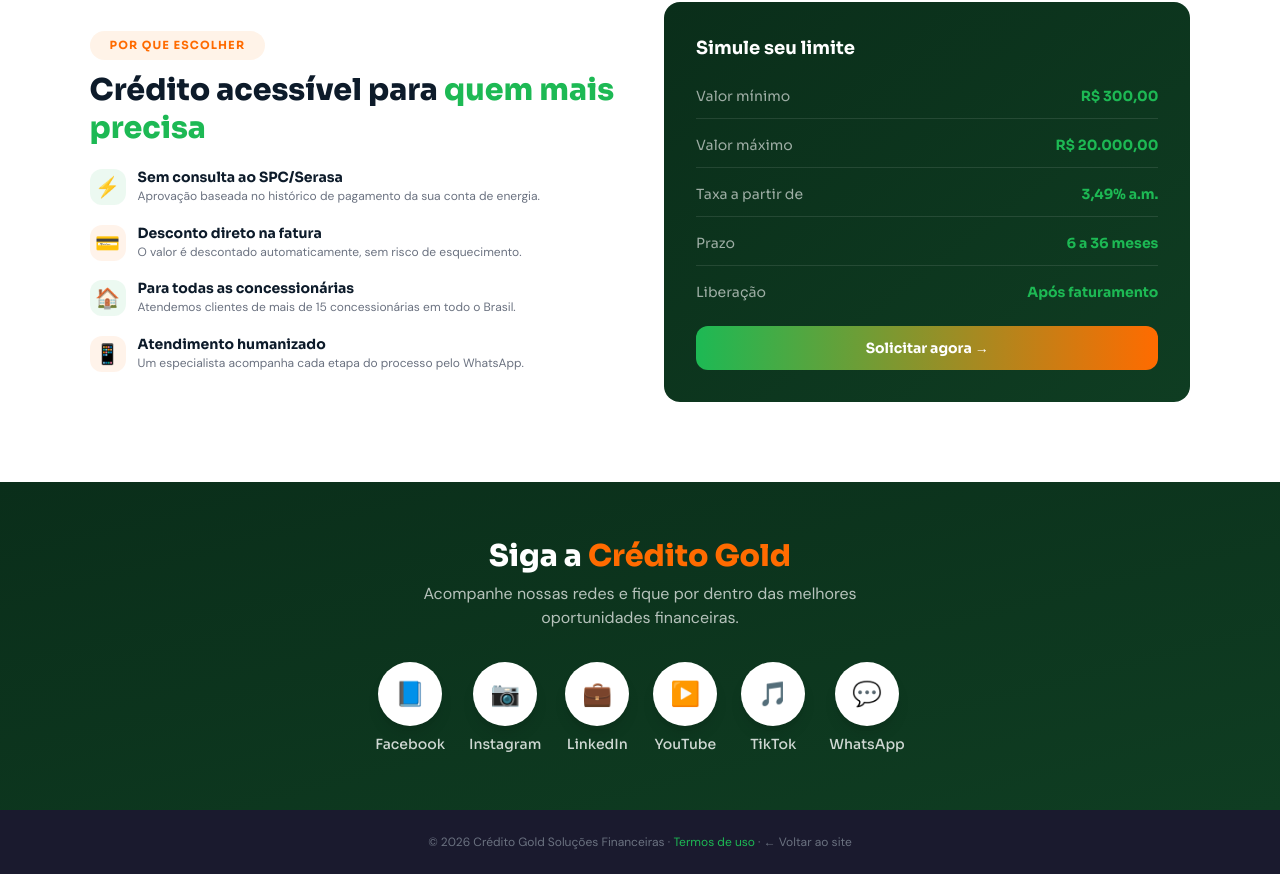
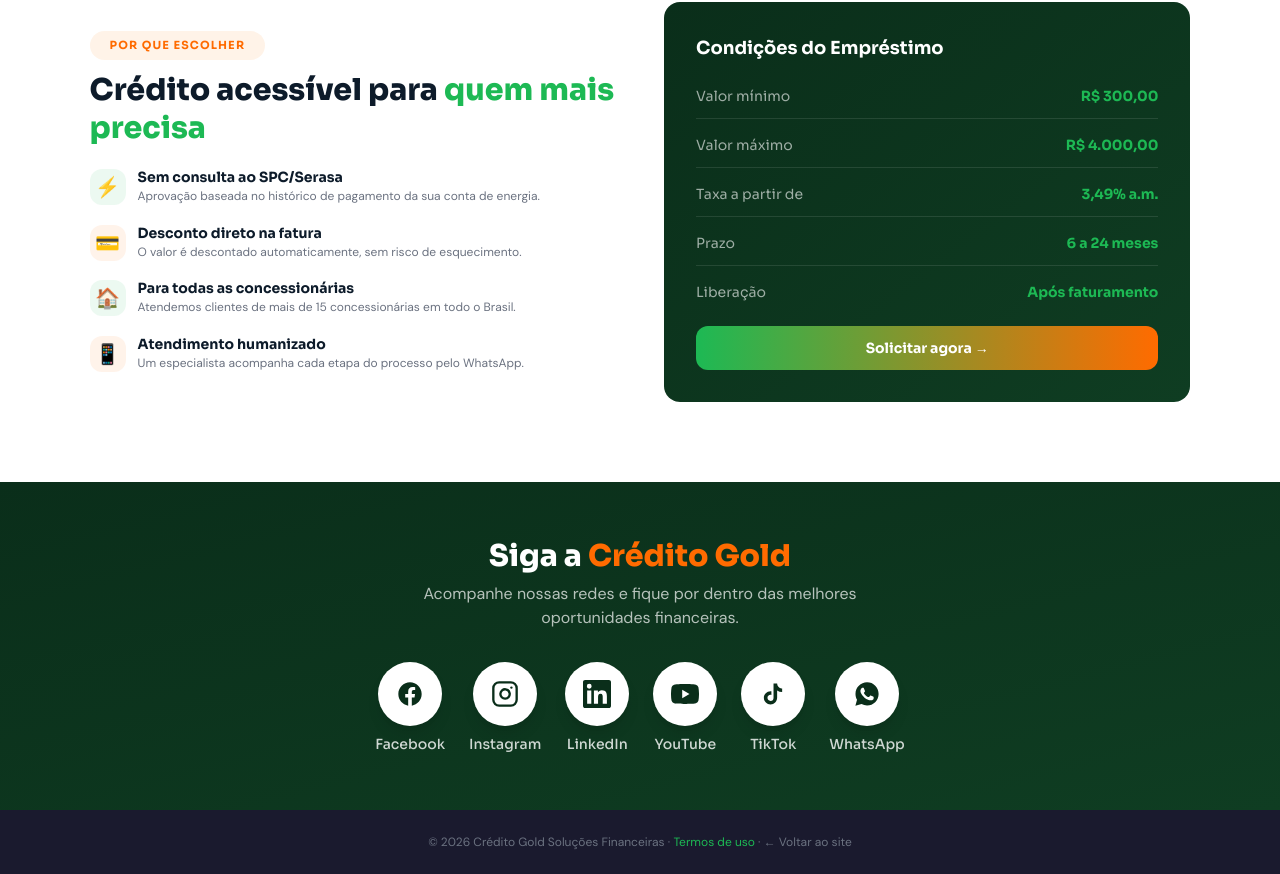
Before and after one commit to souzamarcelo9/credito-gold, a Next.js app: page /energia in a window 1280 px wide. Shown: the part 1378-2252 px from the top of the page. Built offline with nearby package versions, Linux system fonts and the light colour scheme.

Commit message:
correcoes_tulio_energia2

```diff
--- a/src/app/(dashboard)/admin/page.tsx
+++ b/src/app/(dashboard)/admin/page.tsx
@@ -249,7 +249,9 @@
                     <td className="px-5 py-3 text-sm text-[#6b7280]">{lead.origem}</td>
                     <td className="px-5 py-3 text-sm text-[#6b7280]">{lead.afiliado?.nome ?? "Orgânico"}</td>
                     <td className="px-5 py-3">
-                      <button className="rounded-lg bg-[#e8f8ee] px-2.5 py-1 font-['Sora'] text-[0.65rem] font-bold text-[#0f9c40] hover:bg-[#1DB954] hover:text-white">
+                      <button
+                        onClick={() => window.location.href = `/admin/leads?id=${lead.id}`}
+                        className="rounded-lg bg-[#e8f8ee] px-2.5 py-1 font-['Sora'] text-[0.65rem] font-bold text-[#0f9c40] hover:bg-[#1DB954] hover:text-white transition-colors">
                         Ver
                       </button>
                     </td>
--- a/src/app/api/dashboard/leads/route.ts
+++ b/src/app/api/dashboard/leads/route.ts
@@ -49,9 +49,8 @@
     return ok({ data: safe, total, page, totalPages: Math.ceil(total / limit) })
   } catch {
     let data = MOCK_LEADS
-    if (status)  data = data.filter(l => l.status === status.toUpperCase())
-    if (produto) data = data.filter(l => l.produto === produto.toUpperCase())
-    if (search)  data = data.filter(l => l.nome.toLowerCase().includes(search.toLowerCase()))
+    if (status) data = data.filter(l => l.status === status.toUpperCase())
+    if (search) data = data.filter(l => l.nome.toLowerCase().includes(search.toLowerCase()))
     return ok({ data, total: data.length, page: 1, totalPages: 1 })
   }
 }
--- a/src/app/energia/page.tsx
+++ b/src/app/energia/page.tsx
@@ -4,14 +4,9 @@
 import { Navbar } from "@/components/layout/Navbar"
 import { AnimatedSection } from "@/components/ui/AnimatedSection"
 import { SimuladorEnergia } from "@/components/simulator/SimuladorEnergia"
+import { FacebookIcon, InstagramIcon, LinkedinIcon, YoutubeIcon, TiktokIcon, WhatsappIcon } from "@/components/ui/SocialIcons"
 import { formatCPF, formatPhone, formatCurrency } from "@/lib/utils"
 import Link from "next/link"
-
-const CONCESSIONARIAS = [
-  "Enel SP","Enel RJ","Enel CE","Energisa","CPFL","Equatorial","Cemig",
-  "Coelba","Celpe","Cosern","Celg","Copel","RGE","CEEE","Elektro",
-  "Light","EDP","Neoenergia","Outra",
-]
 
 const ESTADOS = [
   "AC","AL","AP","AM","BA","CE","DF","ES","GO","MA","MT","MS",
@@ -20,12 +15,12 @@
 ]
 
 const REDES_SOCIAIS = [
-  { nome:"Facebook",  icon:"f",  href:"https://facebook.com/creditogold"  },
-  { nome:"Instagram", icon:"ig", href:"https://instagram.com/creditogold" },
-  { nome:"LinkedIn",  icon:"in", href:"https://linkedin.com/company/creditogold" },
-  { nome:"YouTube",   icon:"yt", href:"https://youtube.com/@creditogold"  },
-  { nome:"TikTok",    icon:"tt", href:"https://tiktok.com/@creditogold"   },
-  { nome:"WhatsApp",  icon:"wa", href:"https://wa.me/5521999999999"       },
+  { nome:"Facebook",  Icon:FacebookIcon,  href:"https://facebook.com/creditogold"  },
+  { nome:"Instagram", Icon:InstagramIcon, href:"https://instagram.com/creditogold" },
+  { nome:"LinkedIn",  Icon:LinkedinIcon,  href:"https://linkedin.com/company/creditogold" },
+  { nome:"YouTube",   Icon:YoutubeIcon,   href:"https://youtube.com/@creditogold"  },
+  { nome:"TikTok",    Icon:TiktokIcon,    href:"https://tiktok.com/@creditogold"   },
+  { nome:"WhatsApp",  Icon:WhatsappIcon,  href:"https://wa.me/5521999999999"       },
 ]
 
 export default function EnergiaPage() {
@@ -94,9 +89,7 @@
 
       {/* ── HERO ── */}
       <section className="relative min-h-screen overflow-hidden pt-[70px]">
-        {/* Fundo gradiente escuro — estilo Crefaz */}
         <div className="absolute inset-0 bg-gradient-to-br from-[#0a2e1a] via-[#0f3d22] to-[#051a0e]" />
-        {/* Círculos decorativos */}
         <div className="absolute -right-32 -top-32 h-[500px] w-[500px] animate-[pulse_6s_ease-in-out_infinite] rounded-full bg-[#1DB954]/8" />
         <div className="absolute -bottom-20 -left-20 h-64 w-64 animate-[pulse_5s_ease-in-out_infinite_1s] rounded-full bg-[#FF6B00]/8" />
 
@@ -132,11 +125,10 @@
               ))}
             </div>
 
-            {/* Stats */}
             <div className="mt-10 flex gap-6">
               {[
                 { value:"R$ 300", label:"Mínimo" },
-                { value:"R$ 20mil", label:"Máximo" },
+                { value:"R$ 4mil", label:"Máximo" },
                 { value:"3,49%", label:"Taxa a.m." },
               ].map(s => (
                 <div key={s.label}>
@@ -167,7 +159,6 @@
               <SimuladorEnergia onSolicitar={handleSolicitarSimulacao} />
             ) : (
               <div className="rounded-3xl bg-white p-8 shadow-[0_24px_80px_rgba(0,0,0,0.3)]">
-                {/* Header do card */}
                 <div className="mb-2 flex items-center justify-between">
                   <div>
                     <div className="font-['Sora'] text-[0.65rem] font-bold uppercase tracking-[0.1em] text-[#FF6B00]">Proposta Online</div>
@@ -179,7 +170,6 @@
                   </button>
                 </div>
 
-                {/* Resumo da simulação */}
                 <div className="mb-4 mt-3 flex items-center justify-between rounded-xl bg-[#f0fdf4] px-4 py-3">
                   <div>
                     <div className="font-['Sora'] text-[0.6rem] font-bold uppercase text-[#9ca3af]">Valor solicitado</div>
@@ -196,7 +186,6 @@
                 </div>
 
                 <div className="space-y-4">
-                  {/* Nome */}
                   <div>
                     <label className="mb-1 block font-['Sora'] text-[0.7rem] font-bold uppercase tracking-[0.06em] text-[#374151]">Nome Completo</label>
                     <input type="text" placeholder="Ex: João da Silva" value={form.nome}
@@ -205,7 +194,6 @@
                     {errors.nome && <p className="mt-1 text-xs text-red-500">{errors.nome}</p>}
                   </div>
 
-                  {/* CPF */}
                   <div>
                     <label className="mb-1 block font-['Sora'] text-[0.7rem] font-bold uppercase tracking-[0.06em] text-[#374151]">CPF</label>
                     <input type="text" placeholder="000.000.000-00" value={form.cpf} maxLength={14}
@@ -214,7 +202,6 @@
                     {errors.cpf && <p className="mt-1 text-xs text-red-500">{errors.cpf}</p>}
                   </div>
 
-                  {/* WhatsApp */}
                   <div>
                     <label className="mb-1 block font-['Sora'] text-[0.7rem] font-bold uppercase tracking-[0.06em] text-[#374151]">WhatsApp</label>
                     <input type="tel" placeholder="(00) 0 0000-0000" value={form.telefone} maxLength={16}
@@ -223,7 +210,6 @@
                     {errors.telefone && <p className="mt-1 text-xs text-red-500">{errors.telefone}</p>}
                   </div>
 
-                  {/* Cidade + Estado */}
                   <div className="grid grid-cols-[1fr_100px] gap-3">
                     <div>
                       <label className="mb-1 block font-['Sora'] text-[0.7rem] font-bold uppercase tracking-[0.06em] text-[#374151]">Cidade</label>
@@ -241,7 +227,6 @@
                     </div>
                   </div>
 
-                  {/* Botão */}
                   <button onClick={handleSubmit} disabled={loading}
                     className="w-full rounded-xl bg-gradient-to-r from-[#1DB954] to-[#FF6B00] py-3.5 font-['Sora'] text-sm font-bold uppercase tracking-wide text-white shadow-[0_4px_20px_rgba(29,185,84,0.3)] transition-all hover:-translate-y-0.5 hover:shadow-[0_8px_32px_rgba(29,185,84,0.4)] disabled:opacity-60">
                     {loading ? "Enviando..." : "Solicitar Empréstimo →"}
@@ -270,7 +255,7 @@
         </AnimatedSection>
         <div className="grid gap-6 md:grid-cols-4">
           {[
-            { n:"01", icon:"📝", color:"#1DB954", title:"Preencha o formulário", desc:"Informe apenas nome, CPF, WhatsApp e cidade. Leva menos de 2 minutos.", delay:0   },
+            { n:"01", icon:"📝", color:"#1DB954", title:"Preencha o formulário", desc:"Simule e informe nome, CPF, WhatsApp e cidade. Leva menos de 2 minutos.", delay:0   },
             { n:"02", icon:"📞", color:"#FF6B00", title:"Nossa equipe entra em contato", desc:"Um especialista entrará em contato pelo WhatsApp para orientar o processo.", delay:150 },
             { n:"03", icon:"📄", color:"#1DB954", title:"Dados da conta de luz", desc:"O correspondente coleta os dados da sua conta de energia durante o atendimento.", delay:300 },
             { n:"04", icon:"💰", color:"#FF6B00", title:"Crédito liberado", desc:"Aprovado, o valor é descontado diretamente na sua fatura de energia.", delay:450 },
@@ -320,13 +305,13 @@
 
           <AnimatedSection animation="fade-right">
             <div className="rounded-2xl bg-gradient-to-br from-[#0a2e1a] to-[#0f3d22] p-8 text-white">
-              <div className="mb-6 font-['Sora'] text-lg font-bold">Simule seu limite</div>
+              <div className="mb-6 font-['Sora'] text-lg font-bold">Condições do Empréstimo</div>
               <div className="space-y-4">
                 {[
                   { label:"Valor mínimo",  value:"R$ 300,00"  },
-                  { label:"Valor máximo",  value:"R$ 20.000,00" },
+                  { label:"Valor máximo",  value:"R$ 4.000,00" },
                   { label:"Taxa a partir de", value:"3,49% a.m." },
-                  { label:"Prazo",         value:"6 a 36 meses" },
+                  { label:"Prazo",         value:"6 a 24 meses" },
                   { label:"Liberação",     value:"Após faturamento" },
                 ].map(item => (
                   <div key={item.label} className="flex items-center justify-between border-b border-white/10 pb-3 last:border-0 last:pb-0">
@@ -357,13 +342,8 @@
             {REDES_SOCIAIS.map(rede => (
               <a key={rede.nome} href={rede.href} target="_blank" rel="noopener noreferrer"
                 className="group flex flex-col items-center gap-2 no-underline">
-                <div className="flex h-16 w-16 items-center justify-center rounded-full bg-white text-2xl text-[#0a2e1a] shadow-lg transition-all duration-300 group-hover:-translate-y-1 group-hover:scale-110 group-hover:shadow-[0_8px_24px_rgba(29,185,84,0.4)]">
-                  {rede.icon === "f"  && "📘"}
-                  {rede.icon === "ig" && "📷"}
-                  {rede.icon === "in" && "💼"}
-                  {rede.icon === "yt" && "▶️"}
-                  {rede.icon === "tt" && "🎵"}
-                  {rede.icon === "wa" && "💬"}
+                <div className="flex h-16 w-16 items-center justify-center rounded-full bg-white text-[#0a2e1a] shadow-lg transition-all duration-300 group-hover:-translate-y-1 group-hover:scale-110 group-hover:bg-[#1DB954] group-hover:text-white group-hover:shadow-[0_8px_24px_rgba(29,185,84,0.4)]">
+                  <rede.Icon className="h-7 w-7" />
                 </div>
                 <span className="font-['Sora'] text-sm font-medium text-white/80 transition-colors group-hover:text-[#1DB954]">
                   {rede.nome}
--- a/src/components/simulator/SimuladorEnergia.tsx
+++ b/src/components/simulator/SimuladorEnergia.tsx
@@ -25,8 +25,8 @@
     }
   }, [valor, parcelas])
 
-  const pctValor  = ((valor - VALOR_MIN) / (VALOR_MAX - VALOR_MIN)) * 100
-  const pctPrazo  = ((parcelas - PRAZO_MIN) / (PRAZO_MAX - PRAZO_MIN)) * 100
+  const pctValor = ((valor - VALOR_MIN) / (VALOR_MAX - VALOR_MIN)) * 100
+  const pctPrazo = ((parcelas - PRAZO_MIN) / (PRAZO_MAX - PRAZO_MIN)) * 100
 
   return (
     <div className="rounded-[20px] bg-white p-7 shadow-[0_12px_48px_rgba(0,0,0,0.14)]">
--- /dev/null
+++ b/src/components/ui/SocialIcons.tsx
@@ -0,0 +1,52 @@
+"use client"
+
+// Ícones SVG reais das redes sociais — desenhados à mão, sem dependências externas
+export function FacebookIcon({ className = "" }: { className?: string }) {
+  return (
+    <svg viewBox="0 0 24 24" fill="currentColor" className={className}>
+      <path d="M22 12.06C22 6.5 17.52 2 12 2S2 6.5 2 12.06C2 17.08 5.66 21.22 10.44 22v-7.03H7.9v-2.91h2.54V9.84c0-2.5 1.49-3.89 3.77-3.89 1.09 0 2.23.2 2.23.2v2.46h-1.26c-1.24 0-1.63.77-1.63 1.56v1.87h2.78l-.45 2.91h-2.33V22C18.34 21.22 22 17.08 22 12.06Z"/>
+    </svg>
+  )
+}
+
+export function InstagramIcon({ className = "" }: { className?: string }) {
+  return (
+    <svg viewBox="0 0 24 24" fill="none" stroke="currentColor" strokeWidth="2" strokeLinecap="round" strokeLinejoin="round" className={className}>
+      <rect x="2" y="2" width="20" height="20" rx="5" ry="5"/>
+      <path d="M16 11.37A4 4 0 1 1 12.63 8 4 4 0 0 1 16 11.37z"/>
+      <line x1="17.5" y1="6.5" x2="17.51" y2="6.5"/>
+    </svg>
+  )
+}
+
+export function LinkedinIcon({ className = "" }: { className?: string }) {
+  return (
+    <svg viewBox="0 0 24 24" fill="currentColor" className={className}>
+      <path d="M20.45 20.45h-3.55v-5.57c0-1.33-.02-3.04-1.85-3.04-1.86 0-2.14 1.45-2.14 2.94v5.67H9.36V9h3.41v1.56h.05c.48-.9 1.64-1.85 3.38-1.85 3.61 0 4.28 2.38 4.28 5.47v6.27zM5.34 7.43a2.06 2.06 0 1 1 0-4.12 2.06 2.06 0 0 1 0 4.12zM7.12 20.45H3.56V9h3.56v11.45zM22.22 0H1.77C.8 0 0 .78 0 1.75v20.5C0 23.22.8 24 1.77 24h20.45c.98 0 1.78-.78 1.78-1.75V1.75C24 .78 23.2 0 22.22 0z"/>
+    </svg>
+  )
+}
+
+export function YoutubeIcon({ className = "" }: { className?: string }) {
+  return (
+    <svg viewBox="0 0 24 24" fill="currentColor" className={className}>
+      <path d="M23.5 6.2a3.02 3.02 0 0 0-2.12-2.14C19.51 3.5 12 3.5 12 3.5s-7.51 0-9.38.56A3.02 3.02 0 0 0 .5 6.2 31.6 31.6 0 0 0 0 12a31.6 31.6 0 0 0 .5 5.8 3.02 3.02 0 0 0 2.12 2.14C4.49 20.5 12 20.5 12 20.5s7.51 0 9.38-.56a3.02 3.02 0 0 0 2.12-2.14A31.6 31.6 0 0 0 24 12a31.6 31.6 0 0 0-.5-5.8zM9.6 15.6V8.4L15.84 12 9.6 15.6z"/>
+    </svg>
+  )
+}
+
+export function TiktokIcon({ className = "" }: { className?: string }) {
+  return (
+    <svg viewBox="0 0 24 24" fill="currentColor" className={className}>
+      <path d="M16.6 5.82s.51.5 0 0A4.278 4.278 0 0 1 15.54 3h-3.09v12.4a2.59 2.59 0 0 1-2.59 2.5c-1.42 0-2.6-1.16-2.6-2.6 0-1.72 1.66-3.01 3.37-2.48V9.66c-3.45-.46-6.47 2.22-6.47 5.64 0 3.33 2.76 5.7 5.69 5.7 3.14 0 5.69-2.55 5.69-5.7V9.01a7.35 7.35 0 0 0 4.3 1.38V7.3s-1.88.09-3.24-1.48z"/>
+    </svg>
+  )
+}
+
+export function WhatsappIcon({ className = "" }: { className?: string }) {
+  return (
+    <svg viewBox="0 0 24 24" fill="currentColor" className={className}>
+      <path d="M12.04 2C6.58 2 2.13 6.45 2.13 11.91c0 1.75.46 3.45 1.32 4.95L2.05 22l5.25-1.38a9.87 9.87 0 0 0 4.74 1.21h.01c5.46 0 9.91-4.45 9.91-9.91 0-2.65-1.03-5.14-2.9-7.01A9.82 9.82 0 0 0 12.04 2zm5.78 14.01c-.24.68-1.4 1.3-1.93 1.38-.49.08-1.12.11-1.81-.11-.42-.13-.95-.31-1.64-.6-2.88-1.24-4.76-4.15-4.9-4.34-.14-.19-1.17-1.56-1.17-2.97 0-1.41.74-2.1 1-2.39.26-.29.57-.36.76-.36.19 0 .38 0 .55.01.18.01.41-.07.64.49.24.58.81 2 .88 2.14.07.14.12.31.02.5-.09.19-.14.31-.28.48-.14.17-.29.37-.41.5-.14.14-.28.29-.12.57.16.28.71 1.17 1.52 1.9 1.05.93 1.93 1.22 2.21 1.36.28.14.44.12.61-.07.16-.19.69-.81.88-1.09.18-.28.37-.23.62-.14.26.09 1.63.77 1.91.91.28.14.47.21.54.33.07.12.07.68-.17 1.36z"/>
+    </svg>
+  )
+}
```
Also changed, not shown: src/app/(dashboard)/admin/leads/page.tsx (+26 -0 lines), src/app/api/leads/[id]/route.ts (+24 -0 lines).
